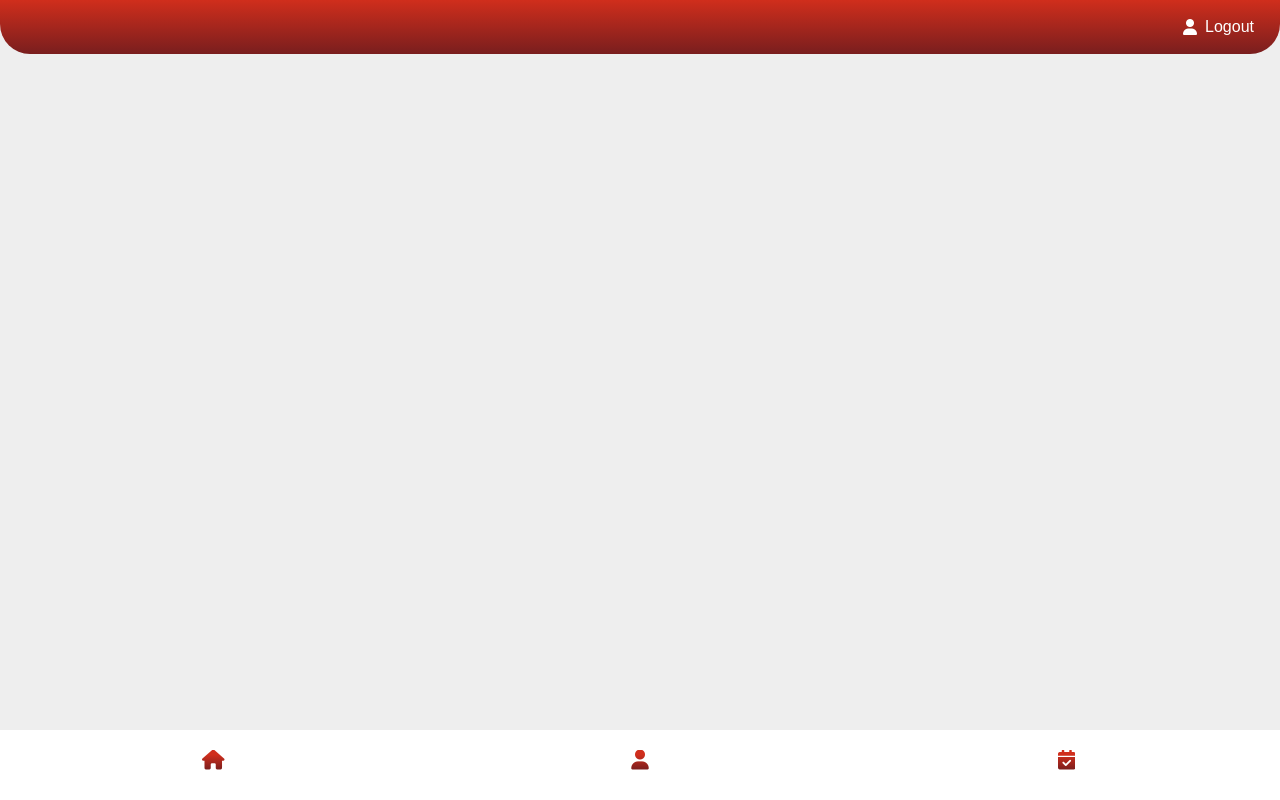
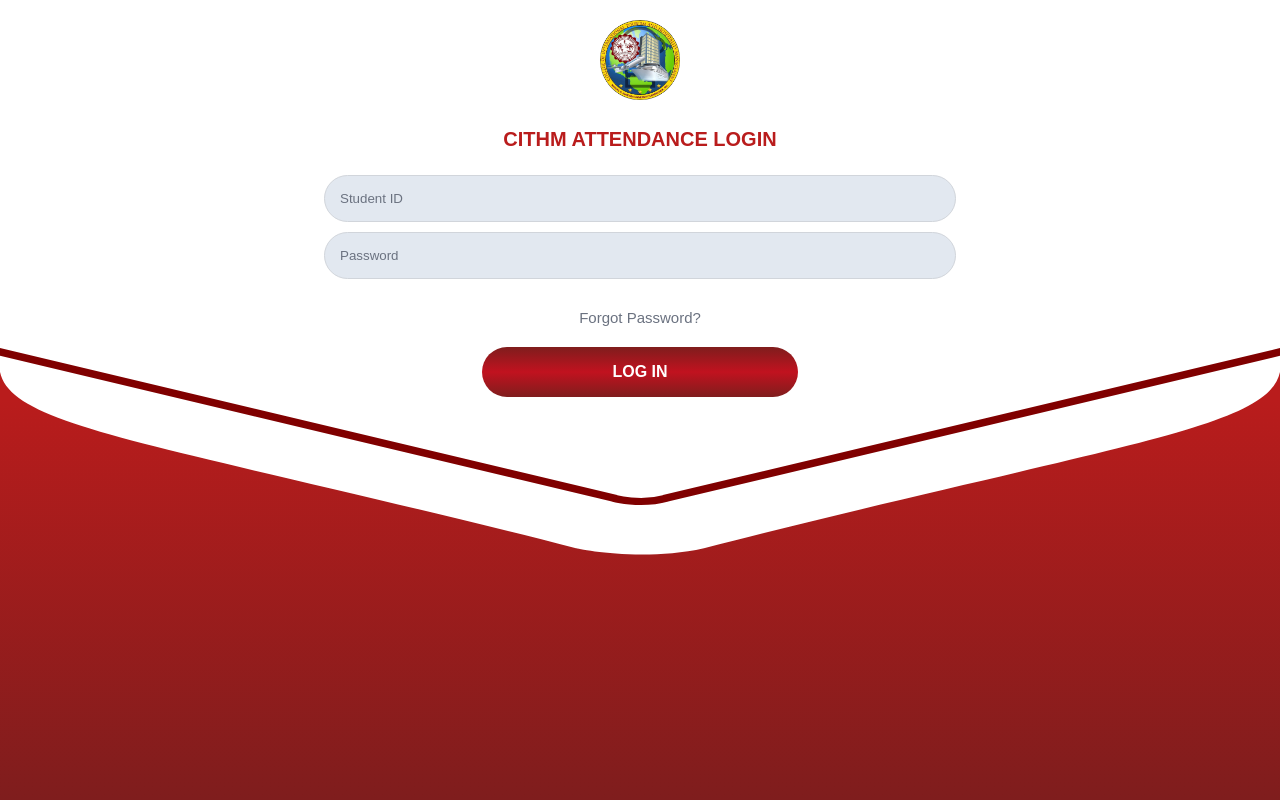
Before and after one commit to JeduSan/nfc-frontend, a Vue app: page /login in a window 1280 px wide. Before the commit this address had no page. Built offline with nearby package versions, Linux system fonts and the light colour scheme.

Commit message:
Update 5
- added auth folder under views folder
- modified app.vue (to not display the student top and bottom nav bar for the login.vue)
- added login page (login.vue) under the auth folder
- modified index.js (added routing for login.vue)

```diff
--- a/src/App.vue
+++ b/src/App.vue
@@ -20,11 +20,11 @@
     // Check the current route to Hide Header and BottomNavbar on '/admin' and '/teacher'  routes
     showHeader() {
 
-      return !this.$route.path.includes('/admin') && !this.$route.path.includes('/teacher');
+      return !this.$route.path.includes('/admin') && !this.$route.path.includes('/teacher') && !this.$route.path.includes('/login');
     },
     showBottomNavbar() {
 
-      return !this.$route.path.includes('/admin') && !this.$route.path.includes('/teacher');
+      return !this.$route.path.includes('/admin') && !this.$route.path.includes('/teacher') && !this.$route.path.includes('/login');
     }
   }
 }
--- /dev/null
+++ b/src/views/auth/Login.vue
@@ -0,0 +1,205 @@
+<template>
+  <div style="background: linear-gradient(to top, #7f1d1d, #b91c1c, #b91c1c); min-height: 100vh; background-attachment: fixed; background-size: cover;">
+    <div class="background">
+      <!-- SVG Background -->
+
+      <div>
+        <svg class="svg_element_white" xmlns="http://www.w3.org/2000/svg" viewBox="0 0 100 100"
+          preserveAspectRatio="none">
+          <path d="M 0 0
+           L 0 50
+           C -1 60, 10 61, 45 77
+           C 45 77, 50 79, 55 77
+           C 90 61, 101 60, 100 50
+           L 100 0
+           Z" fill="white" />
+        </svg>
+      </div>
+      <div>
+        <svg class="svg_element_maroon_line" viewBox="0 0 100 100" preserveAspectRatio="none"
+          xmlns="http://www.w3.org/2000/svg">
+          <path d="M -1 49
+           L 48 70
+           C 48 70, 50 71, 52 70
+           L 101 49" stroke="maroon" stroke-width="1" fill="none" />
+        </svg>
+      </div>
+
+
+
+      <!-- Card Content -->
+      <div class="card">
+        <div class="card_container">
+          <img src="@/assets/logo.png" alt="School Logo" class="card_logo_container" />
+          <h1 class="card_title_text">CITHM ATTENDANCE LOGIN</h1>
+          <form @submit.prevent="handleLogin" class="form_container">
+            <input type="text" placeholder="Student ID" id="studentId" class="input" />
+            <input type="text" placeholder="Password" id="password" class="input" />
+            <div class="forgot-password">
+              <a href="#">Forgot Password?</a>
+            </div>
+            <div class="btn-wrapper">
+              <button class="btn" type="submit" href="#">LOG IN</button>
+            </div>
+          </form>
+        </div>
+      </div>
+    </div>
+  </div>
+</template>
+
+<script>
+export default {
+  data() {
+    return {
+      studentId: '',
+      password: '',
+    };
+  },
+  methods: {
+    handleLogin() {
+      // Replace with your login logic
+      console.log("Student ID:", this.studentId, "Password:", this.password);
+    },
+  },
+};
+</script>
+
+<style scoped>
+.background {
+  height: 80ch;
+  width: 100%;
+  display: flex;
+  justify-content: center;
+  position: relative;
+}
+
+.svg_element_white {
+  position: absolute;
+  bottom: 0;
+  left: 0;
+  width: 100%;
+  height: 100%;
+}
+
+.svg_element_maroon_line {
+  position: absolute;
+  bottom: 0;
+  left: 0;
+  width: 100%;
+  height: 100%;
+
+}
+
+.card {
+  position: absolute;
+  width: 100%;
+  max-width: 42rem;
+  /* Equivalent to max-w-2xl in Tailwind (2xl is 42rem) */
+  border-radius: 0.5rem;
+  /* Equivalent to rounded-lg (lg is 0.5rem) */
+}
+
+.card_container {
+  display: flex;
+  flex-direction: column;
+  align-items: center;
+  padding: 20px;
+  /* Equivalent to p-6 (6 * 0.25rem = 1.5rem) */
+}
+
+.card_logo_container {
+  width: 80px;
+  /* Equivalent to w-20 (20 * 0.25rem = 5rem) */
+  margin-bottom: 15px;
+  /* Equivalent to mb-4 (4 * 0.25rem = 1rem) */
+}
+
+.card_title_text {
+  font-size: 1.25rem;
+  /* Equivalent to text-xl (1.25rem) */
+  font-weight: bold;
+  /* Equivalent to font-bold */
+  color: #b91c1c;
+  /* Equivalent to text-red-700 (Tailwind’s red-700 is #b91c1c) */
+  margin-bottom: 1.5rem;
+  /* Equivalent to mb-6 (6 * 0.25rem = 1.5rem) */
+}
+
+.form_container {
+  display: flex;
+  flex-direction: column;
+  width: 100%;
+  padding: 0px;
+}
+
+/* Input field styles */
+.input {
+  width: 100%;
+  padding: 15px;
+  border: 1px solid #d1d5db;
+  background-color: #e2e8f0;
+  margin-bottom: 10px;
+  border-radius: 50px;
+  text-align: left 10px;
+  box-sizing: border-box;
+}
+
+.input:focus {
+  outline: none;
+  border-color: #c1121f;
+}
+
+/* Placeholder styling */
+.input::placeholder {
+  color: #6b7280;
+}
+
+/* Forgot Password link */
+.forgot-password {
+  text-align: center;
+  margin-top: 20px;
+  margin-bottom: 20px;
+}
+
+.forgot-password a {
+  font-size: 15px;
+  color: #6b7280;
+  text-decoration: none;
+  transition: color 0.3s ease;
+}
+
+.forgot-password a:hover {
+  color: #7f1d1d;
+  text-decoration: underline;
+}
+
+/* Button styling */
+.btn {
+  min-width: 50%;
+  padding: 1rem;
+  border-radius: 50px;
+  background: linear-gradient(to top, #7f1d1d, #c1121f, #7f1d1d);
+  color: white;
+  font-weight: bold;
+  font-size: 1rem;
+  text-transform: uppercase;
+  border: none;
+  cursor: pointer;
+  transition: all 0.2s ease-in-out;
+}
+
+.btn:hover {
+  transform: scale(1.05);
+  box-shadow: 0 4px 10px rgba(0, 0, 0, 0.1);
+}
+
+.btn:active {
+  background: linear-gradient(to bottom, #3b0c1d, #7f1d1d, #3b0c1d);
+}
+
+/* Padding for button */
+.btn-wrapper {
+  text-align: center;
+}
+</style>
```
Also changed, not shown: src/router/index.js (+7 -0 lines).
